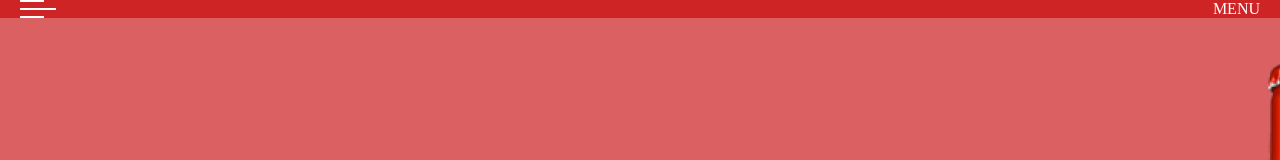
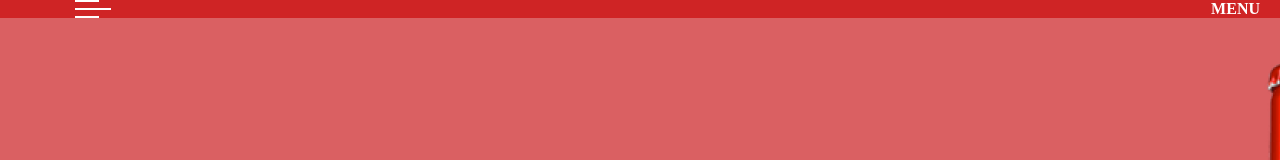
Before and after one commit to nicolas16-sd/cocacola_lima, a plain HTML site: page index.html in a window 1280 px wide. Shown: the top 160 px of the page. Drawn offline with Linux system fonts and the light colour scheme.

Commit message:
Adiciona HTML e CSS do header

```diff
--- a/style.css
+++ b/style.css
@@ -28,3 +28,16 @@ main {
     align-items: center;
     background-color: #DA6062;
 }
+
+header {
+    height: 100px;
+    display: flex;
+    align-items: center;
+    gap: 24px;
+    color: #FFFFFF;
+    padding-left: 75px;
+}
+
+header span {
+    font-weight: 600;
+}
```
